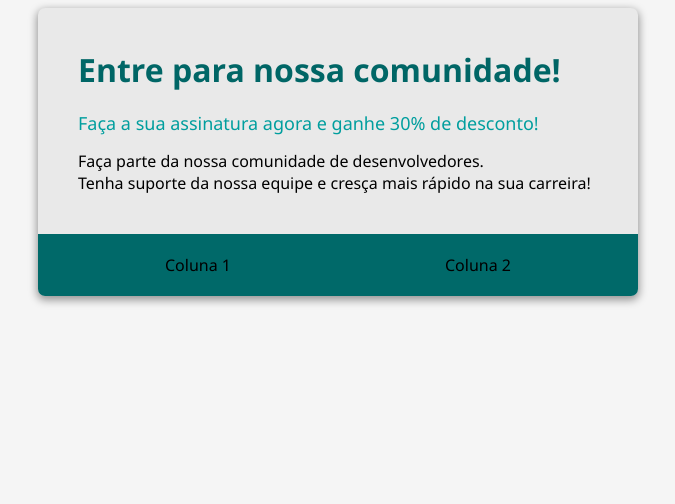
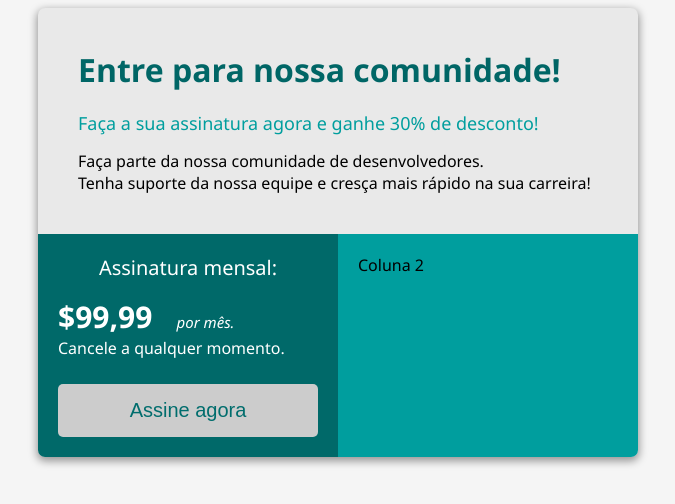
Before and after one commit to bellogabriel373-hash/bootcamp-devjr-modulo2, a plain HTML site: page index.html in a window 1280 px wide. Shown: the whole page, without its empty margins (302-977 px from the left). Drawn offline with Linux system fonts and the light colour scheme.

Commit message:
closes #4 - tags button e span

```diff
--- a/index.html
+++ b/index.html
@@ -28,9 +28,7 @@
 
         .flex-container {
             display: flex;
-            background-color: #006969;
             justify-content: space-around;
-            padding: 20px;
         }
 
         .header-title {
@@ -45,6 +43,51 @@
             font-weight: 500;
             font-size: 18px;
             margin-bottom: 15px;
+        }
+
+        .col-1 {
+            background-color: #006969;
+            width: 50%;
+            padding: 20px;
+            color: white;
+        }
+
+        .col-2 {
+            background-color: #009E9E;
+            width: 50%;
+            padding: 20px;
+        }
+
+        .button {
+            background-color: #CCCCCC;
+            color: #006D6D;
+            font-size: 20px;
+            border: 0px;
+            border-radius: 5px;
+            width: 100%;
+            padding: 15px;
+            cursor: pointer;
+        }
+
+        .button:hover {
+            background-color: #E9E9E9;
+        }
+
+        .subscription-title {
+            font-size: 20px;
+            text-align: center;
+            margin-bottom: 15px;
+        }
+
+        .price {
+            font-size: 30px;
+            font-weight: 700;
+        }
+
+        .month {
+            font-size: 15px;
+            font-style: italic;
+            margin-left: 20px;
         }
 
     </style>
@@ -64,10 +107,26 @@
             </div>
         </div>
         <div class="flex-container">
-            <div>
-                Coluna 1
+            <div class="col-1">
+                <div class="subscription-title">
+                    Assinatura mensal:
+                </div>
+
+                <div>
+                    <span class="price">$99,99</span>
+                    <span class="month">por mês.</span>
+                </div>
+
+                <div style="margin-bottom: 25px;">
+                    Cancele a qualquer momento.
+                </div>
+
+                <button class="button">
+                    Assine agora
+                </button>
+
             </div>
-            <div>
+            <div class="col-2">
                 Coluna 2
             </div>
         </div>
```
